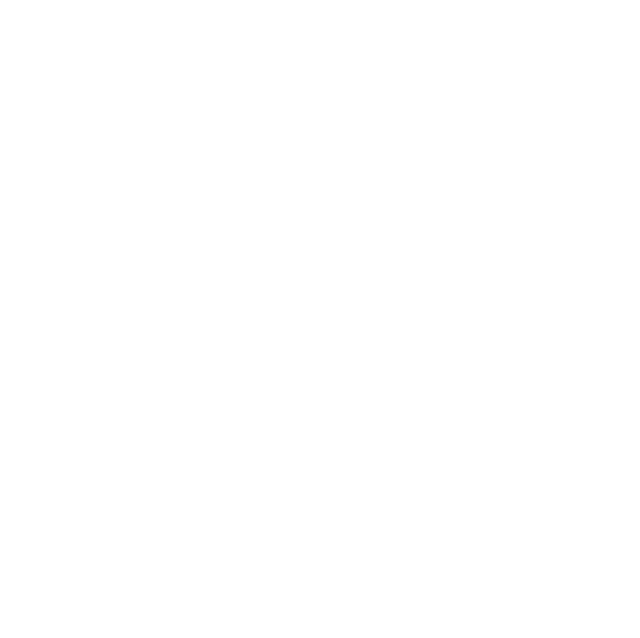
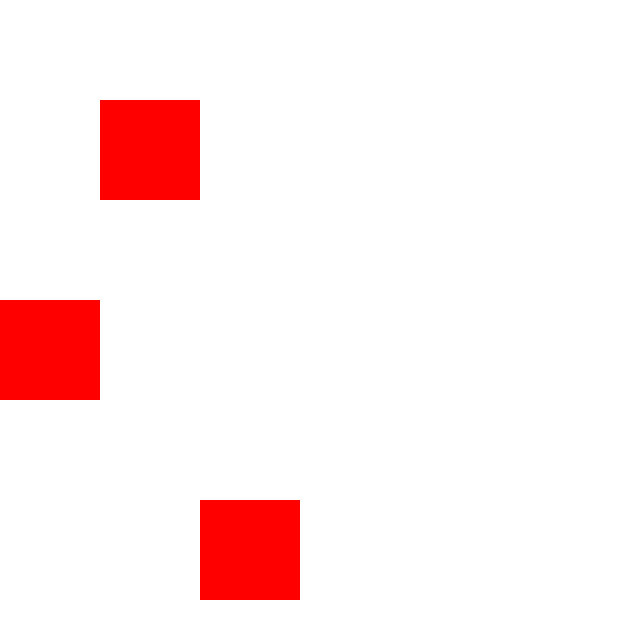
Before and after one commit to kkaminipin/test241211, a plain HTML site: page index.html in a window 1280 px wide. Shown: the whole page, without its empty margins (0-640 px from the left). Drawn offline with nearby package versions, Linux system fonts and the light colour scheme.

Commit message:
gsap 적용

```diff
--- a/index.html
+++ b/index.html
@@ -10,6 +10,10 @@
     <script src="script.js" defer></script>
   </head>
   <body>
-    <div class="wrap"></div>
+    <div class="wrap">
+      <div class="box box1"></div>
+      <div class="box box2"></div>
+      <div class="box box3"></div>
+    </div>
   </body>
 </html>
--- a/script.js
+++ b/script.js
@@ -0,0 +1,3 @@
+var tl = gsap.timeline({ delay: 0 });
+//sequenced one-after-the-other
+tl.to('.box1', { duration: 2, rotation: -360 }).to('.box2', { duration: 1, x: -100, ease: 'elastic.out' }).to('.box3', { duration: 2, rotation: 360, x: 100, ease: 'expo.out' });
--- a/style.css
+++ b/style.css
@@ -0,0 +1,6 @@
+.box {
+  width: 100px;
+  height: 100px;
+  margin: 100px;
+  background-color: red;
+}
```
